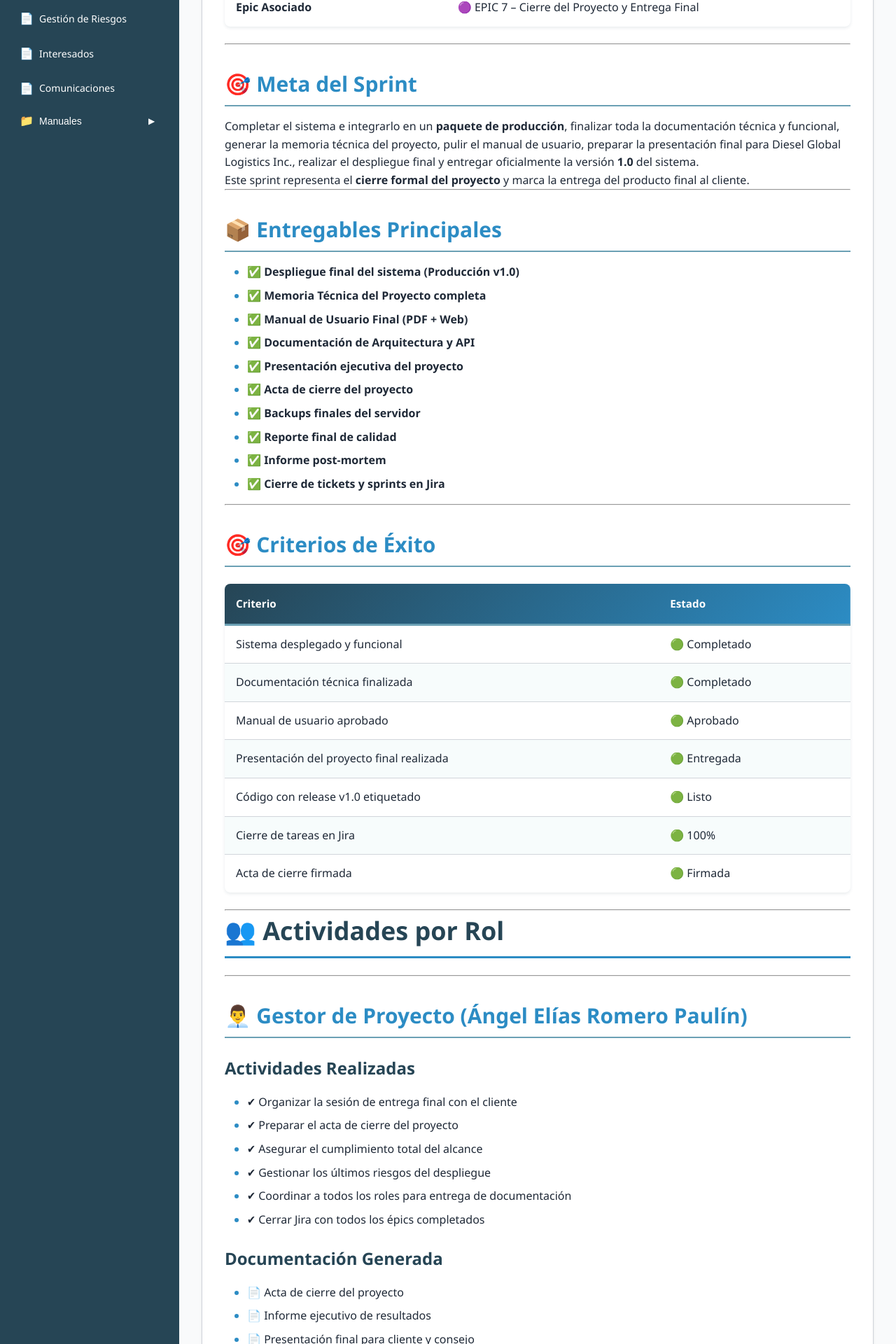
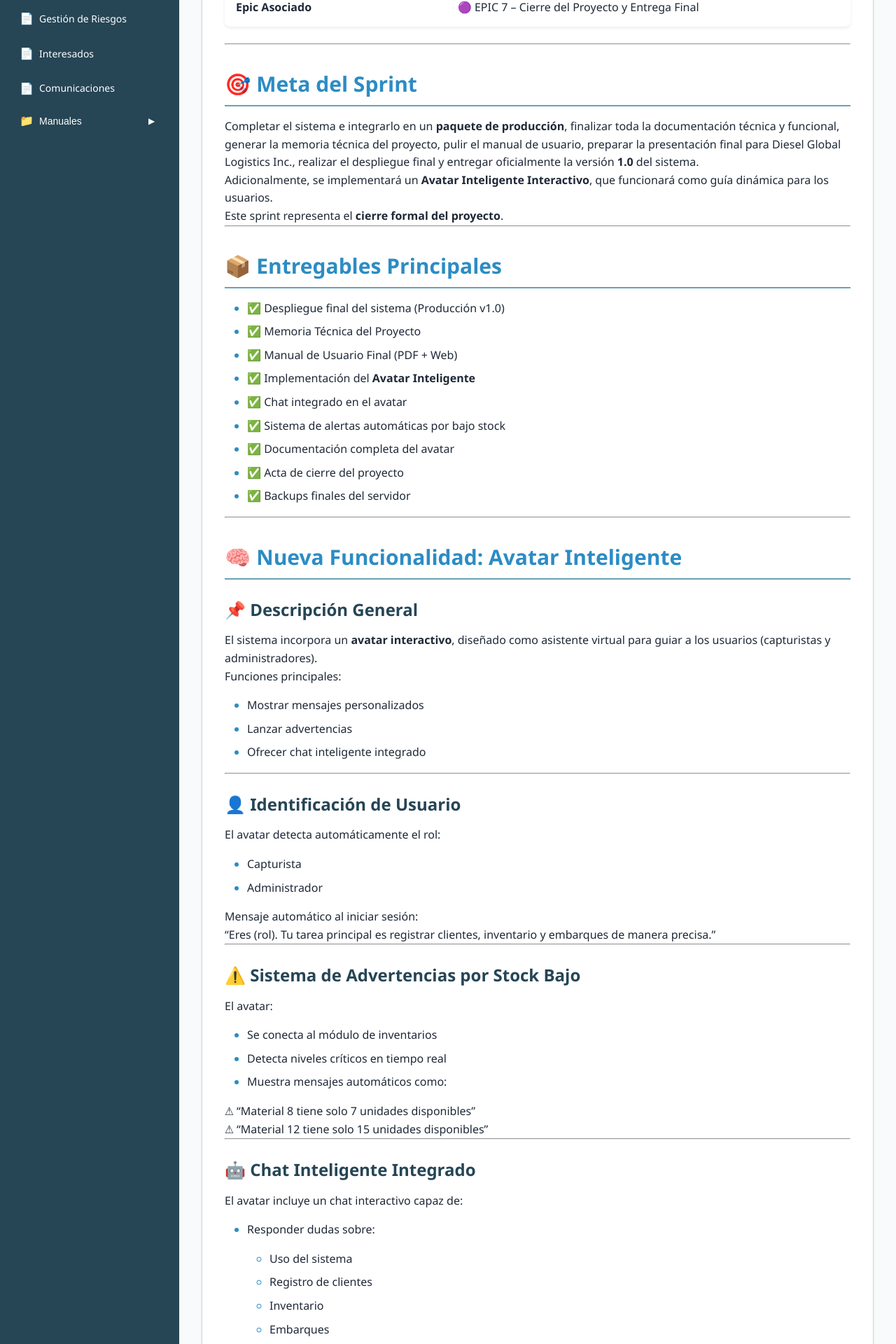
Before and after one commit to DaniOlvera17/documentacion-proyecto-dgl, a Jekyll site: the page built from 02-scrum/sprint-7.md, in a window 1280 px wide. Shown: the part 724-2644 px from the top of the page at 70% size. Built offline with Jekyll 4.4.1, drawn with Linux system fonts in a browser that asks for light colours; some of the changed text lies outside the part shown.

Commit message:
Actualizacion de documentos-Mitad 07-12-25

````diff
--- a/02-scrum/sprint-7.md
+++ b/02-scrum/sprint-7.md
@@ -12,7 +12,7 @@ title: Sprint 7 - Cierre y Despliegue Final
 ## 📋 Información del Sprint
 
 | Campo | Valor |
-|-------|--------|
+|--------|--------|
 | **Número de Sprint** | 7 |
 | **Duración** | 2 semanas |
 | **Semanas del Proyecto** | 16–17 |
@@ -25,36 +25,92 @@ title: Sprint 7 - Cierre y Despliegue Final
 
 Completar el sistema e integrarlo en un **paquete de producción**, finalizar toda la documentación técnica y funcional, generar la memoria técnica del proyecto, pulir el manual de usuario, preparar la presentación final para Diesel Global Logistics Inc., realizar el despliegue final y entregar oficialmente la versión **1.0** del sistema.
 
-Este sprint representa el **cierre formal del proyecto** y marca la entrega del producto final al cliente.
+Adicionalmente, se implementará un **Avatar Inteligente Interactivo**, que funcionará como guía dinámica para los usuarios.
+
+Este sprint representa el **cierre formal del proyecto**.
 
 ---
 
 ## 📦 Entregables Principales
 
-- ✅ **Despliegue final del sistema (Producción v1.0)**
-- ✅ **Memoria Técnica del Proyecto completa**
-- ✅ **Manual de Usuario Final (PDF + Web)**
-- ✅ **Documentación de Arquitectura y API**
-- ✅ **Presentación ejecutiva del proyecto**
-- ✅ **Acta de cierre del proyecto**
-- ✅ **Backups finales del servidor**
-- ✅ **Reporte final de calidad**
-- ✅ **Informe post-mortem**
-- ✅ **Cierre de tickets y sprints en Jira**
+- ✅ Despliegue final del sistema (Producción v1.0)
+- ✅ Memoria Técnica del Proyecto
+- ✅ Manual de Usuario Final (PDF + Web)
+- ✅ Implementación del **Avatar Inteligente**
+- ✅ Chat integrado en el avatar
+- ✅ Sistema de alertas automáticas por bajo stock
+- ✅ Documentación completa del avatar
+- ✅ Acta de cierre del proyecto
+- ✅ Backups finales del servidor
 
 ---
 
-## 🎯 Criterios de Éxito
+## 🧠 Nueva Funcionalidad: Avatar Inteligente
 
-| Criterio | Estado |
-|----------|--------|
-| Sistema desplegado y funcional | 🟢 Completado |
-| Documentación técnica finalizada | 🟢 Completado |
-| Manual de usuario aprobado | 🟢 Aprobado |
-| Presentación del proyecto final realizada | 🟢 Entregada |
-| Código con release v1.0 etiquetado | 🟢 Listo |
-| Cierre de tareas en Jira | 🟢 100% |
-| Acta de cierre firmada | 🟢 Firmada |
+### 📌 Descripción General
+
+El sistema incorpora un **avatar interactivo**, diseñado como asistente virtual para guiar a los usuarios (capturistas y administradores).
+
+Funciones principales:
+
+- Mostrar mensajes personalizados
+- Lanzar advertencias
+- Ofrecer chat inteligente integrado
+
+---
+
+### 👤 Identificación de Usuario
+
+El avatar detecta automáticamente el rol:
+
+- Capturista
+- Administrador
+
+Mensaje automático al iniciar sesión:
+
+> “Eres (rol). Tu tarea principal es registrar clientes, inventario y embarques de manera precisa.”
+
+---
+
+### ⚠️ Sistema de Advertencias por Stock Bajo
+
+El avatar:
+
+- Se conecta al módulo de inventarios
+- Detecta niveles críticos en tiempo real
+- Muestra mensajes automáticos como:
+
+> ⚠ “Material 8 tiene solo 7 unidades disponibles”
+> ⚠ “Material 12 tiene solo 15 unidades disponibles”
+
+---
+
+### 🤖 Chat Inteligente Integrado
+
+El avatar incluye un chat interactivo capaz de:
+
+- Responder dudas sobre:
+  - Uso del sistema
+  - Registro de clientes
+  - Inventario
+  - Embarques
+- Conectarse con:
+  - IA seleccionada
+  - API interna
+  - Base de datos
+
+Respuestas basadas en información en tiempo real.
+
+---
+
+### 🖥️ Interfaz del Avatar
+
+Características:
+
+- Ubicación: esquina superior izquierda
+- Diseño amigable
+- Modo flotante
+- Animaciones simples
 
 ---
 
@@ -64,124 +120,74 @@ Este sprint representa el **cierre formal del proyecto** y marca la entrega del
 
 ## 👨‍💼 Gestor de Proyecto (Ángel Elías Romero Paulín)
 
-### Actividades Realizadas
-- ✔ Organizar la sesión de entrega final con el cliente
-- ✔ Preparar el acta de cierre del proyecto
-- ✔ Asegurar el cumplimiento total del alcance
-- ✔ Gestionar los últimos riesgos del despliegue
-- ✔ Coordinar a todos los roles para entrega de documentación
-- ✔ Cerrar Jira con todos los épics completados
-
-### Documentación Generada
-- 📄 Acta de cierre del proyecto
-- 📄 Informe ejecutivo de resultados
-- 📄 Presentación final para cliente y consejo
+### Actividades
+- ✔ Supervisar integración del avatar
+- ✔ Validar funcionalidad con cliente
+- ✔ Autorizar despliegue final
 
 ---
 
 ## 📊 Analista (José Pedro Cruz Ramírez)
 
 ### Actividades
-- ✔ Validación final de reglas de negocio
-- ✔ Documentar el flujo completo del sistema
-- ✔ Verificar que todos los requisitos funcionales RF estén satisfechos
-- ✔ Actualizar matriz de trazabilidad RF → Casos de prueba → Código
-
-### Documentación Entregada
-- 📄 Documento de Reglas de Negocio Final
-- 📄 Matriz de trazabilidad completa
+- ✔ Validar reglas de negocio del avatar
+- ✔ Actualizar documentación de trazabilidad
 
 ---
 
-## 🎨 Diseñadores (María Alondra & Luis Fernando)
+## 🎨 Diseñadores
 
 ### Actividades
-- ✔ Ajustes finales de UI/UX para versión 1.0
-- ✔ Crear gráficos para la presentación final
-- ✔ Asegurar consistencia visual en pantallas y manual
-- ✔ Documentar decisiones de diseño
-
-### Documentación
-- 📄 Biblioteca visual del sistema
-- 📄 Guía de estilo v1.0
-- 📄 Material gráfico para presentación
+- ✔ Diseñar interfaz visual del avatar
+- ✔ Crear animaciones simples
+- ✔ Integración visual con el sistema
 
 ---
 
 ## 📝 Documentador (Daniel Olvera Romero)
 
 ### Actividades
-- ✔ Integrar TODA la documentación del proyecto en GitHub Pages
-- ✔ Publicar manual de usuario final
-- ✔ Compilar memoria técnica completa del sistema
-- ✔ Ordenar y limpiar carpetas del repositorio
-- ✔ Documentar configuración final del sistema
-- ✔ Registrar cambios y versión final (Release Notes)
-- ✔ Subir todos los PDFs finales
-
-### Documentación Publicada
-- 📄 `/12-manuales/manual-de-usuario.pdf`
-- 📄 `/12-manuales/manual-tecnico.pdf`
-- 📄 `/03-gestion-proyecto/memoria-tecnica.md`
-- 📄 `/08-calidad/reporte-final.md`
-- 📄 `/04-alcance/rf-rnf-finales.md`
+- ✔ Documentar funcionamiento completo del avatar
+- ✔ Crear sección especial en GitHub Pages:
+  - `/06-diseno/avatar-inteligente.md`
+- ✔ Actualizar manual de usuario con sección del avatar
 
 ---
 
 ## 🔧 Desarrollador (Esteban Reséndiz Urquiza)
 
 ### Actividades
-- ✔ Preparar ambiente de producción
-- ✔ Configurar contenedores, base de datos y despliegue
-- ✔ Aplicar optimizaciones finales al backend/frontend
-- ✔ Generar versión estable **v1.0**
-- ✔ Documentar endpoints y estructura del backend
-- ✔ Crear backup final y configuración recomendada
-
-### Entregables Técnicos
-- 🟩 Release v1.0
-- 🟩 Documentación de API
-- 🟩 Esquema final de base de datos
-- 🟩 Docker Compose / Scripts de despliegue
+- ✔ Programar lógica del avatar
+- ✔ Conectar avatar con inventarios
+- ✔ Implementar chat inteligente
+- ✔ Conectar IA con APIs internas
 
 ---
 
 ## 🧪 QA (Raúl Mejía Reséndiz)
 
-### Actividades Realizadas
-- ✔ Validación total sobre RC1 y versión final
-- ✔ Pruebas de regresión
-- ✔ Última verificación de rendimiento
-- ✔ Reporte final de calidad
-- ✔ Certificación interna de que el sistema está listo para producción
-
-### Documentación
-- 📄 Informe Final de Calidad (IFC-7)
-- 📄 Certificado interno RC1 → v1.0
+### Actividades
+- ✔ Validar funcionamiento del avatar
+- ✔ Probar alertas automáticas
+- ✔ Probar rendimiento del chat
 
 ---
 
-## 🧪 Tester (Omar Garcia Perrusquia)
+## 🧪 Tester (Roberto Joshua García Solís)
 
 ### Actividades
-- ✔ Pruebas E2E sobre versión final
-- ✔ Validación del entorno de producción
-- ✔ Verificación de QR en dispositivos de la empresa
-- ✔ Creación de reporte final de bugs cerrados
-
-### Documentación
-- 📄 Matriz de casos de prueba final
-- 📄 Resumen de bugs solucionados
+- ✔ Pruebas E2E del avatar
+- ✔ Pruebas de interacción real
 
 ---
 
 # 📊 Burndown Chart del Sprint 7
 
 ```
-Story Points Totales: 26
+Story Points Totales: 30
 Duración: 10 días
 
-Día 1: ██████████████████ 26
+Día 1: █████████████████████ 30
 Día 2: ████████████████ 24
 Día 3: ██████████████ 20
 Día 5: ███████████ 16
@@ -190,94 +196,65 @@ Día 7: ███████ 12
 Día 8: █████ 10
 Día 9: █ 2
 Día 10: ✔ 0 pts – COMPLETADO
+
 ```
 
 ---
 
 # 📝 Sprint Review
 
-**Fecha:** 08 de diciembre de 2025
-**Duración:** 2 horas
-**Participantes:** Equipo, sponsor y directivos de Diesel Global Logistics Inc.
+### Logros
 
-### 🎯 Logros Presentados
-
-- Sistema funcionando al 100% en producción
-- Flujo QR, inventarios, embarques y reportes verificados
-- Manual de usuario entregado y aprobado
-- Documentación completa del proyecto
-- Release v1.0 estable y funcional
-- Éxito total de todos los objetivos del proyecto
-
-### 🎬 Demo Final
-- Pantallas completas del sistema
-- Flujo de inventarios
-- Embarques con QR
-- Dashboard
-- Reportes PDF/Excel
-- Roles y permisos
-
-### 💬 Feedback del Cliente
-
-> “El sistema superó nuestras expectativas.
-> La trazabilidad, estabilidad y facilidad de uso están en un nivel profesional.
-> El proyecto queda oficialmente aprobado y cerrado con éxito.”
+- Sistema desplegado
+- Avatar funcionando correctamente
+- Chat inteligente operativo
+- Alertas en tiempo real
 
 ---
 
 # 🔄 Sprint Retrospective
 
-### 👍 ¿Qué salió bien?
+### Bien
 
-- Coordinación total del equipo
-- Documentación impecable
-- Despliegue sin errores
-- Producción estable desde el primer día
-- Cliente completamente satisfecho
+- Buena integración técnica
+- Alta aceptación del avatar
+- Buen rendimiento
 
-### ⚠️ ¿Qué mejorar?
+### Mejoras
 
-- Automatizar más tareas de documentación
-- Empezar pruebas en dispositivos reales desde sprints anteriores
-- Incluir dashboards de monitoreo en tiempo real desde antes
+- Optimizar más respuestas de IA
+- Mejorar animaciones futuras
 
 ---
 
-# 🎯 Definition of Done – Sprint 7
+# 🎯 Definition of Done
 
-- Sistema desplegado en producción
-- Documentación técnica y funcional completa
-- Memoria técnica final entregada
-- Manual de usuario final validado
-- Presentación final realizada
-- Acta de cierre firmada
-- Repositorio Git final ordenado
-- Jira y épics cerrados
-- Release v1.0 etiquetado y publicado
+- ✅ Sistema desplegado
+- ✅ Avatar funcional
+- ✅ Chat activo
+- ✅ Alertas operativas
+- ✅ Documentación finalizada
 
 ---
 
-# 🔗 Enlaces Relacionados
+# 🔗 Enlaces
 
-- [Memoria Técnica](../03-gestion-proyecto/memoria-tecnica)
+- [Documentación del Avatar](../06-diseno/avatar-inteligente)
 - [Manual de Usuario](../12-manuales/manual-usuario)
-- [Acta de Cierre](../03-gestion-proyecto/acta-cierre)
-- [Documentación de Calidad](../08-calidad)
 - [Sprint 6](sprint-6)
 
 ---
 
 ## 📅 Fin del Proyecto
 
-**🎉 Proyecto oficialmente completado.**
-**Entrega Final:** 09 de diciembre de 2025
-**Versión entregada:** v1.0 Estable
-**Estado:** ✔ Aprobado – ✔ Liberado – ✔ Concluido
+**Entrega final:** 09/12/2025
+**Versión:** v1.0
+**Estado:** ✅ Aprobado
 
 ---
 
-*Documento generado: 01 de diciembre de 2025*
-*Última actualización: 07 de diciembre de 2025*
-*Versión: 1.0*
+*Documento generado: 01/12/2025*
+*Última actualización: 07/12/2025*
+*Versión: 1.1*
 
 [← Volver a Scrum](index)
````
Also changed, not shown: 03-gestion-proyecto/edt-wbs.md (+120 -71 lines), 03-gestion-proyecto/plan-direccion.md (+2 -2 lines).
